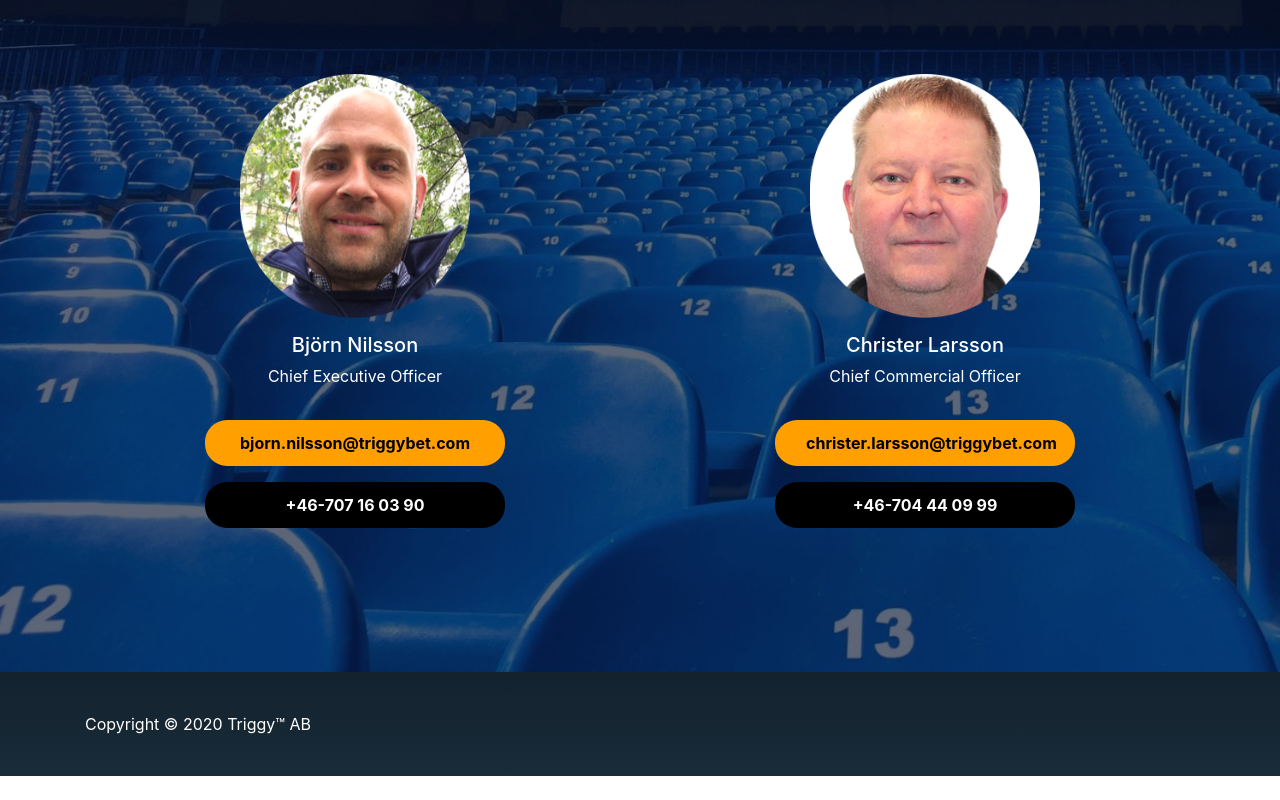
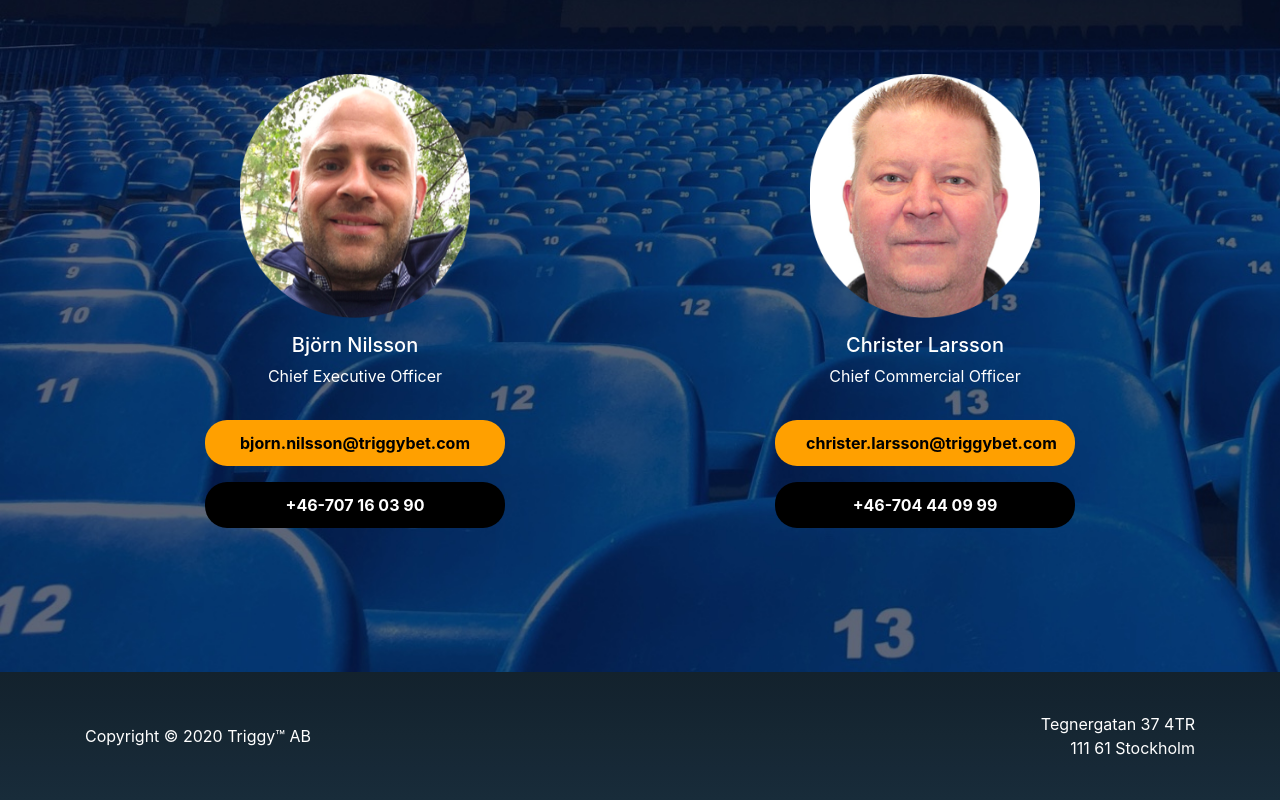
Before and after one commit to Triggybet/Triggybet.github.io, a plain HTML site: page index.html in a window 1280 px wide. Shown: the part 4680-5480 px from the top of the page. Before the commit the page ends 5456 px from the top, so only its background shows below. Drawn offline with nearby package versions, Linux system fonts and the light colour scheme.

Commit message:
Update index.html

```diff
--- a/index.html
+++ b/index.html
@@ -221,6 +221,10 @@
             	<div class="col-md-6 text-white align-self-center text-center text-md-left my-2">
                     Copyright © 2020 Triggy™ AB
                 </div>
+		<div class="col-md-6 text-white align-self-center text-center text-md-right my-2">
+			Tegnergatan 37 4TR <br>
+			111 61 Stockholm
+                </div>
             </div>
         </div>
     </div>
```
